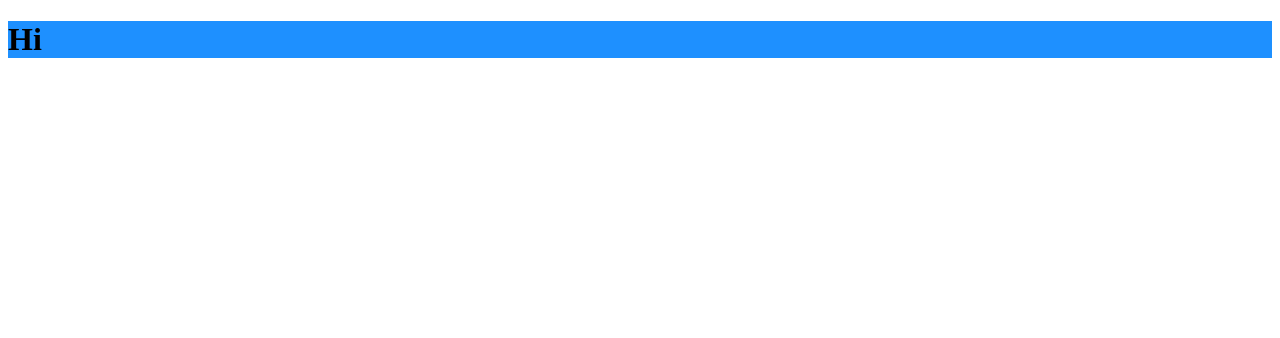
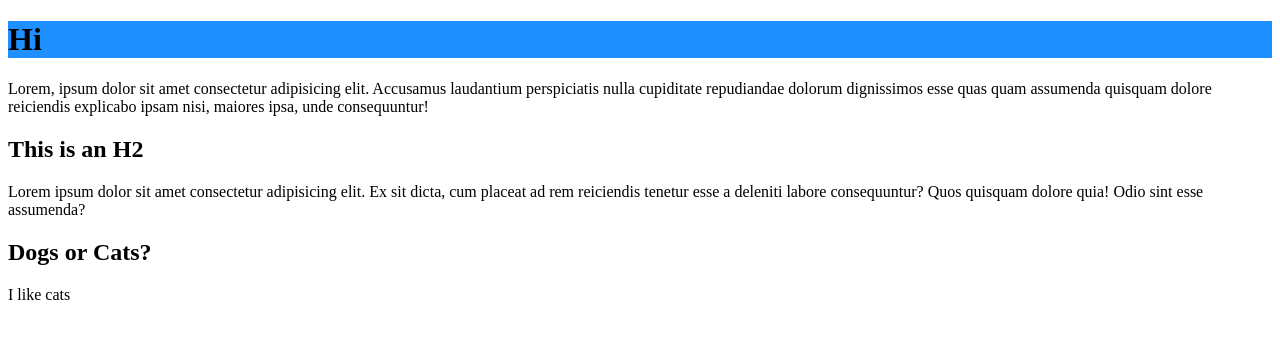
Before and after one commit to gferiancek/simple-github-exercise, a plain HTML site: page index.html in a window 1280 px wide. Drawn offline with Linux system fonts and the light colour scheme.

Commit message:
Adden Lorem Ipsum and solved the philisophical quandry of Dogs vs Cats.

```diff
--- a/index.html
+++ b/index.html
@@ -1,9 +1,22 @@
 <!DOCTYPE html>
 <html>
-  <link rel="stylesheet" href="main.css">
+  <link rel="stylesheet" href="main.css" />
   <body>
     <div>
       <h1 id="id-style" class="class-style">Hi</h1>
+      <p>
+        Lorem, ipsum dolor sit amet consectetur adipisicing elit. Accusamus laudantium perspiciatis
+        nulla cupiditate repudiandae dolorum dignissimos esse quas quam assumenda quisquam dolore
+        reiciendis explicabo ipsam nisi, maiores ipsa, unde consequuntur!
+      </p>
+      <h2>This is an H2</h2>
+      <p>
+        Lorem ipsum dolor sit amet consectetur adipisicing elit. Ex sit dicta, cum placeat ad rem
+        reiciendis tenetur esse a deleniti labore consequuntur? Quos quisquam dolore quia! Odio sint
+        esse assumenda?
+      </p>
+      <h2>Dogs or Cats?</h2>
+      <p>I like cats</p>
     </div>
   </body>
 </html>
```
